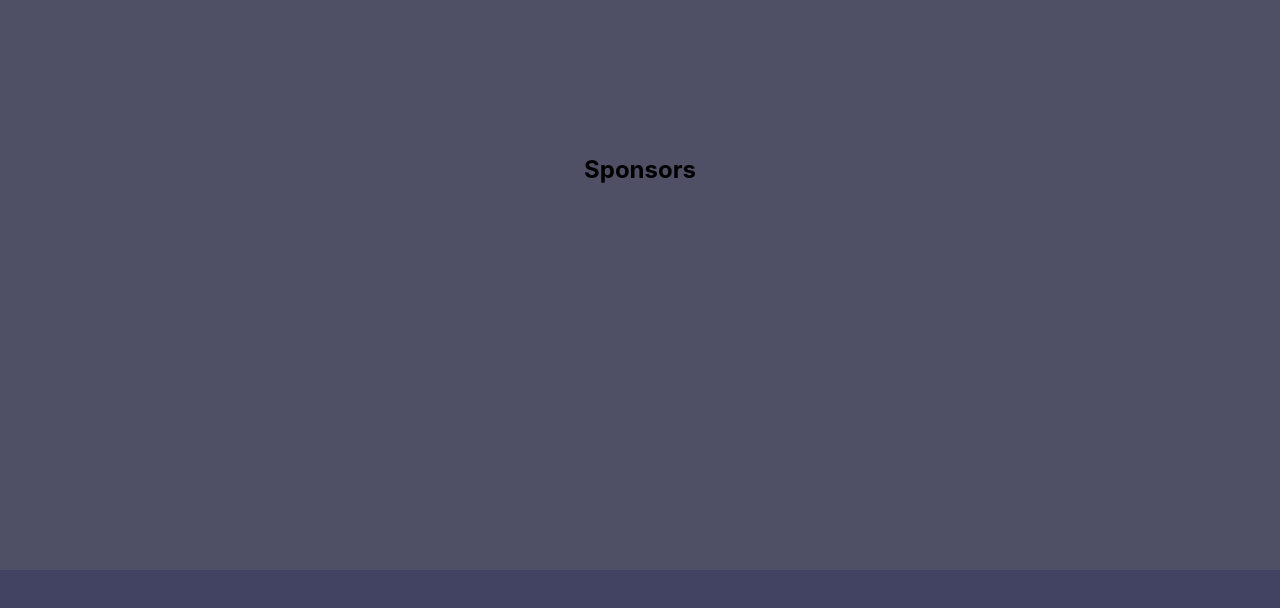
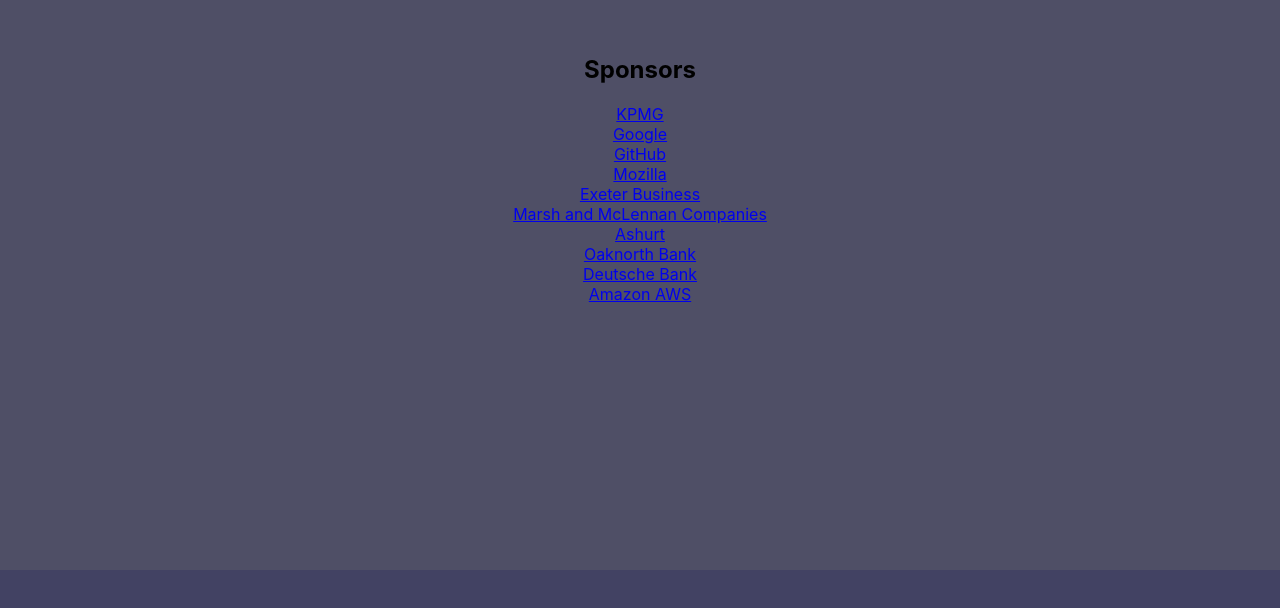
Before and after one commit to XsnakezonX/EES-website, a React (Create React App) app: page / in a window 1280 px wide. Shown: the part 3181-3789 px from the top of the page. Built offline with nearby package versions, Linux system fonts and the light colour scheme.

Commit message:
sponsors links beginning

```diff
--- a/src/Components/Home.js
+++ b/src/Components/Home.js
@@ -75,6 +75,23 @@
 
             <SponsorContainer>
             <h1>Sponsors</h1>
+
+            <a href="https://home.kpmg/uk/en/home.html" target="_blank">KPMG</a>
+            <a href="https://about.google/" target="_blank">Google</a>
+            <a href="https://about.google/" target="_blank">GitHub</a>
+            <a href="https://www.mozilla.org/en-US/" target="_blank">Mozilla</a>
+            <a href="https://business-school.exeter.ac.uk/" target="_blank">Exeter Business</a>
+            <a href="https://www.marshmclennan.com/" target="_blank">Marsh and McLennan Companies </a>
+            <a href="https://www.ashurst.com/" target="_blank">Ashurt</a>
+            <a href="https://www.oaknorth.co.uk/" target="_blank">Oaknorth Bank</a>
+            <a href="https://www.db.com/" target="_blank">Deutsche Bank</a>
+            <a href="https://aws.amazon.com/" target="_blank">Amazon AWS</a>
+            <a href="" target="_blank"></a>
+            <a href="" target="_blank"></a>
+            <a href="" target="_blank"></a>
+            <a href="" target="_blank"></a>
+
+
             </SponsorContainer>
 
             <SocialsContainer>
```
